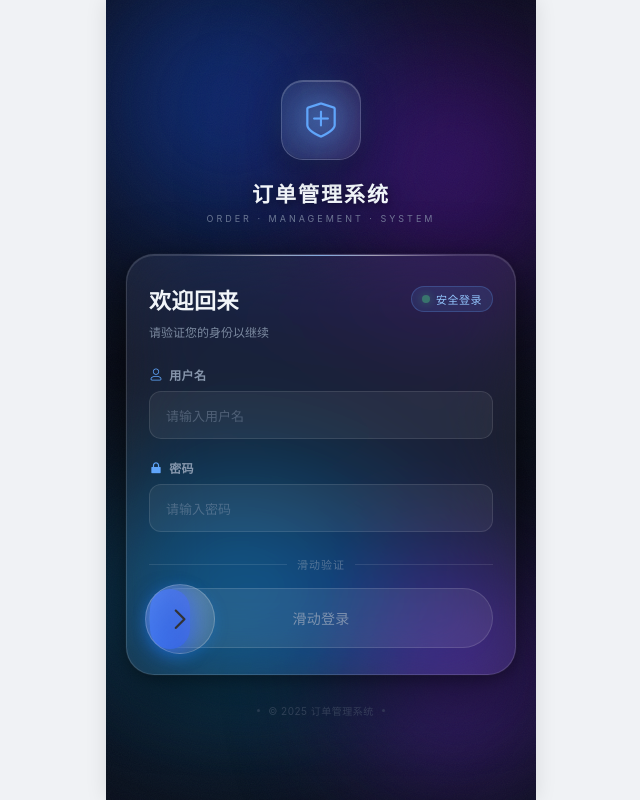
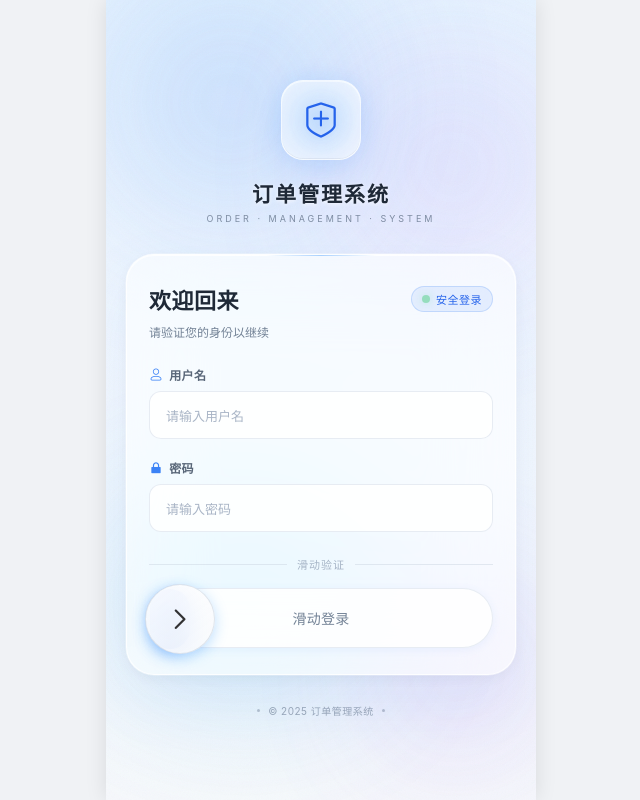
Before and after one commit to lvyuanx/all_system_mobile, a Vue app: page /login in a window 1280 px wide. Shown: the whole page, without its empty margins (319-959 px from the left). Built offline with nearby package versions, Linux system fonts and the light colour scheme.

Commit message:
feat: 添加用户认证与请求封装功能

```diff
--- a/package.json
+++ b/package.json
@@ -13,7 +13,9 @@
     "format": "prettier --write --experimental-cli src/"
   },
   "dependencies": {
+    "axios": "^1.13.6",
     "pinia": "^3.0.4",
+    "pinia-plugin-persistedstate": "^4.7.1",
     "vant": "^4.9.22",
     "vue": "^3.5.30",
     "vue-router": "^5.0.3"
--- a/src/main.js
+++ b/src/main.js
@@ -1,5 +1,6 @@
 import { createApp } from 'vue'
 import { createPinia } from 'pinia'
+import piniaPluginPersistedstate from 'pinia-plugin-persistedstate'
 
 import App from './App.vue'
 import router from './router'
@@ -11,6 +12,7 @@ const app = createApp(App)
 
 // 创建 Pinia 状态管理
 const pinia = createPinia()
+pinia.use(piniaPluginPersistedstate)
 
 // 注册插件
 app.use(pinia)
--- a/src/router/index.js
+++ b/src/router/index.js
@@ -1,4 +1,5 @@
 import { createRouter, createWebHistory } from 'vue-router'
+import { useUserStore } from '@/stores/user'
 
 const titleMap = {
   home: '首页',
@@ -10,6 +11,9 @@ const titleMap = {
 }
 
 const tabbarRouteNames = new Set(['home', 'category', 'profile'])
+
+// 不需要登录即可访问的页面
+const publicRoutes = new Set(['login'])
 
 const toKebabCase = (value) => {
   return value
@@ -89,9 +93,33 @@ const router = createRouter({
 })
 
 router.beforeEach((to, _from, next) => {
+  // 设置页面标题
   if (to.meta.title) {
     document.title = to.meta.title
   }
+
+  // 获取用户状态
+  const userStore = useUserStore()
+
+  // 检查是否需要登录
+  const routeKey = to.meta.routeKey
+  const isPublicRoute = publicRoutes.has(routeKey)
+
+  // 如果未登录且访问非公开页面，重定向到登录页
+  if (!userStore.isLoggedIn && !isPublicRoute) {
+    next({
+      path: '/login',
+      query: { redirect: to.fullPath },
+    })
+    return
+  }
+
+  // 如果已登录且访问登录页，重定向到首页
+  if (userStore.isLoggedIn && routeKey === 'login') {
+    next('/home')
+    return
+  }
+
   next()
 })
 
--- /dev/null
+++ b/src/stores/user.js
@@ -0,0 +1,61 @@
+import { defineStore } from 'pinia'
+import { ref, computed } from 'vue'
+
+export const useUserStore = defineStore(
+  'user',
+  () => {
+    // 用户登录状态
+    const isLogin = ref(false)
+
+    // 用户信息
+    const userInfo = ref({
+      username: '',
+      nickname: '',
+      avatar: '',
+    })
+
+    // 是否已登录
+    const isLoggedIn = computed(() => isLogin.value)
+
+    // 登录
+    const login = (userData = {}) => {
+      isLogin.value = true
+      userInfo.value = {
+        username: userData.username || '',
+        nickname: userData.nickname || userData.username || '',
+        avatar: userData.avatar || '',
+      }
+    }
+
+    // 登出（只清除状态，路由跳转由调用方处理）
+    const logout = () => {
+      isLogin.value = false
+      userInfo.value = {
+        username: '',
+        nickname: '',
+        avatar: '',
+      }
+    }
+
+    // 更新用户信息
+    const updateUserInfo = (userData) => {
+      userInfo.value = { ...userInfo.value, ...userData }
+    }
+
+    return {
+      isLogin,
+      isLoggedIn,
+      userInfo,
+      login,
+      logout,
+      updateUserInfo,
+    }
+  },
+  {
+    persist: {
+      key: 'user_state',
+      paths: ['isLogin', 'userInfo'],
+      storage: localStorage,
+    },
+  },
+)
--- a/src/views/home/index.vue
+++ b/src/views/home/index.vue
@@ -1,8 +1,11 @@
 <script setup>
-import { ref } from 'vue'
+import { ref, computed } from 'vue'
 import { useRouter } from 'vue-router'
+import { showConfirmDialog, showToast } from 'vant'
+import { useUserStore } from '@/stores/user'
 
 const router = useRouter()
+const userStore = useUserStore()
 
 const topActions = ref([
   { key: 'pending', icon: 'todo-list-o', text: '待处理订单', path: '/home/detail' },
@@ -22,18 +25,22 @@ const userTools = ref([
   { key: 'records', icon: 'clock-o', text: '操作记录', path: '/home/detail' },
 ])
 
+// 获取用户昵称
+const nickname = computed(() => userStore.userInfo.nickname || '用户')
+
 const goAction = (path) => {
   router.push(path)
 }
 
 const goLogout = () => {
-  vant.showConfirmDialog({
+  showConfirmDialog({
     title: '退出登录',
     message: '确认退出当前账号吗？',
   })
     .then(() => {
-      vant.showToast('已退出登录')
-      router.push('/profile')
+      userStore.logout()
+      showToast('已退出登录')
+      router.replace('/login')
     })
     .catch(() => { })
 }
@@ -68,7 +75,7 @@ const goLogout = () => {
 
     <section class="panel">
       <div class="panel-header">
-        <div class="username">吕元祥</div>
+        <div class="username">{{ nickname }}</div>
         <button class="logout-btn" @click="goLogout">
           <van-icon name="contact-o" />
           <span>退出登录</span>
--- a/src/views/login/index.vue
+++ b/src/views/login/index.vue
@@ -1,10 +1,13 @@
 <script setup>
 import { reactive, ref } from 'vue'
-import { useRouter } from 'vue-router'
+import { useRouter, useRoute } from 'vue-router'
 import { showToast } from 'vant'
+import { useUserStore } from '@/stores/user'
 import SlideToLogin from './components/SlideToLogin.vue'
 
 const router = useRouter()
+const route = useRoute()
+const userStore = useUserStore()
 const loading = ref(false)
 const slideLoginRef = ref(null)
 
@@ -32,8 +35,15 @@ const onLogin = async () => {
 
   try {
     await new Promise((resolve) => setTimeout(resolve, 500))
+    // 调用 store 的 login 方法
+    userStore.login({
+      username: form.username,
+      nickname: form.username,
+    })
     showToast('登录成功')
-    router.replace('/home')
+    // 跳转到原来要访问的页面，或首页
+    const redirect = route.query.redirect || '/home'
+    router.replace(redirect)
   } finally {
     loading.value = false
     resetSlider()
@@ -151,7 +161,7 @@ const onLogin = async () => {
   position: fixed;
   inset: 0;
   overflow: hidden;
-  background: #0a0e1a;
+  background: linear-gradient(180deg, #e8f4ff 0%, #f0f7ff 30%, #f7f9fc 100%);
   max-width: 430px;
   margin: 0 auto;
   left: 0;
@@ -186,7 +196,7 @@ const onLogin = async () => {
   height: 280px;
   top: -60px;
   left: -40px;
-  background: radial-gradient(circle, #1a4fd6 0%, #0d2b7a 60%, transparent 100%);
+  background: radial-gradient(circle, rgba(59, 130, 246, 0.4) 0%, rgba(96, 165, 250, 0.2) 60%, transparent 100%);
   animation: driftA 12s ease-in-out infinite;
 }
 
@@ -195,7 +205,7 @@ const onLogin = async () => {
   height: 240px;
   top: 30px;
   right: -50px;
-  background: radial-gradient(circle, #6d28d9 0%, #3b0764 60%, transparent 100%);
+  background: radial-gradient(circle, rgba(139, 92, 246, 0.35) 0%, rgba(167, 139, 250, 0.15) 60%, transparent 100%);
   animation: driftB 14s ease-in-out infinite 2s;
 }
 
@@ -204,7 +214,7 @@ const onLogin = async () => {
   height: 200px;
   bottom: 80px;
   left: -60px;
-  background: radial-gradient(circle, #0ea5e9 0%, #075985 60%, transparent 100%);
+  background: radial-gradient(circle, rgba(14, 165, 233, 0.35) 0%, rgba(56, 189, 248, 0.15) 60%, transparent 100%);
   animation: driftC 16s ease-in-out infinite 1s;
 }
 
@@ -213,7 +223,7 @@ const onLogin = async () => {
   height: 220px;
   bottom: 40px;
   right: -30px;
-  background: radial-gradient(circle, #7c3aed 0%, #4c1d95 60%, transparent 100%);
+  background: radial-gradient(circle, rgba(124, 58, 237, 0.3) 0%, rgba(139, 92, 246, 0.12) 60%, transparent 100%);
   animation: driftA 10s ease-in-out infinite reverse 3s;
 }
 
@@ -290,8 +300,8 @@ const onLogin = async () => {
   width: 80px;
   height: 80px;
   border-radius: 22px;
-  background: rgba(255, 255, 255, 0.08);
-  border: 1px solid rgba(255, 255, 255, 0.18);
+  background: rgba(255, 255, 255, 0.6);
+  border: 1px solid rgba(255, 255, 255, 0.8);
   backdrop-filter: blur(20px);
   -webkit-backdrop-filter: blur(20px);
   display: flex;
@@ -299,9 +309,9 @@ const onLogin = async () => {
   justify-content: center;
   margin-bottom: 18px;
   box-shadow:
-    0 8px 32px rgba(0, 0, 0, 0.4),
-    inset 0 1px 0 rgba(255, 255, 255, 0.2),
-    inset 0 -1px 0 rgba(0, 0, 0, 0.1);
+    0 8px 32px rgba(59, 130, 246, 0.15),
+    inset 0 1px 0 rgba(255, 255, 255, 0.8),
+    inset 0 -1px 0 rgba(0, 0, 0, 0.05);
 }
 
 .logo-glow {
@@ -320,24 +330,24 @@ const onLogin = async () => {
 
 .logo-icon {
   font-size: 40px;
-  color: #60a5fa;
+  color: #2563eb;
   position: relative;
   z-index: 1;
-  filter: drop-shadow(0 0 12px rgba(96, 165, 250, 0.8));
+  filter: drop-shadow(0 2px 8px rgba(37, 99, 235, 0.3));
 }
 
 .brand-title {
   font-size: 21px;
   font-weight: 700;
-  color: #f1f5f9;
+  color: #1f2937;
   letter-spacing: 2px;
-  text-shadow: 0 2px 12px rgba(0, 0, 0, 0.5);
+  text-shadow: 0 1px 4px rgba(255, 255, 255, 0.8);
 }
 
 .brand-en {
   margin-top: 5px;
   font-size: 9px;
-  color: rgba(148, 163, 184, 0.7);
+  color: rgba(100, 116, 139, 0.8);
   letter-spacing: 3px;
 }
 
@@ -350,15 +360,15 @@ const onLogin = async () => {
   max-width: 390px;
   padding: 28px 22px 26px;
   border-radius: 28px;
-  background: rgba(255, 255, 255, 0.07);
-  border: 1px solid rgba(255, 255, 255, 0.13);
-  backdrop-filter: blur(40px) saturate(160%);
-  -webkit-backdrop-filter: blur(40px) saturate(160%);
+  background: rgba(255, 255, 255, 0.6);
+  border: 1px solid rgba(255, 255, 255, 0.8);
+  backdrop-filter: blur(40px) saturate(180%);
+  -webkit-backdrop-filter: blur(40px) saturate(180%);
   box-shadow:
-    0 0 0 0.5px rgba(255, 255, 255, 0.05),
-    0 24px 64px rgba(0, 0, 0, 0.5),
-    0 4px 16px rgba(0, 0, 0, 0.3),
-    inset 0 1px 0 rgba(255, 255, 255, 0.12);
+    0 0 0 0.5px rgba(255, 255, 255, 0.5),
+    0 24px 64px rgba(59, 130, 246, 0.08),
+    0 4px 16px rgba(0, 0, 0, 0.05),
+    inset 0 1px 0 rgba(255, 255, 255, 0.8);
   animation: fadeSlideUp 0.7s cubic-bezier(0.22, 1, 0.36, 1) 0.1s both;
   overflow: hidden;
 }
@@ -404,10 +414,10 @@ const onLogin = async () => {
   gap: 6px;
   padding: 4px 10px;
   border-radius: 999px;
-  background: rgba(96, 165, 250, 0.12);
-  border: 1px solid rgba(96, 165, 250, 0.25);
+  background: rgba(59, 130, 246, 0.1);
+  border: 1px solid rgba(59, 130, 246, 0.2);
   font-size: 11px;
-  color: #93c5fd;
+  color: #2563eb;
   letter-spacing: 0.5px;
 }
 
@@ -415,8 +425,8 @@ const onLogin = async () => {
   width: 8px;
   height: 8px;
   border-radius: 50%;
-  background: #4ade80;
-  box-shadow: 0 0 8px rgba(74, 222, 128, 0.8);
+  background: #22c55e;
+  box-shadow: 0 0 8px rgba(34, 197, 94, 0.5);
   animation: blink 2s ease-in-out infinite;
 }
 
@@ -428,14 +438,14 @@ const onLogin = async () => {
 .card-title {
   font-size: 22px;
   font-weight: 700;
-  color: #f1f5f9;
+  color: #1f2937;
   letter-spacing: 0.5px;
 }
 
 .card-desc {
   margin-top: 4px;
   font-size: 12px;
-  color: rgba(148, 163, 184, 0.8);
+  color: rgba(100, 116, 139, 0.9);
 }
 
 /* =====================
@@ -459,13 +469,13 @@ const onLogin = async () => {
   gap: 6px;
   font-size: 12px;
   font-weight: 600;
-  color: rgba(148, 163, 184, 0.9);
+  color: rgba(71, 85, 105, 0.9);
   letter-spacing: 0.3px;
 }
 
 .field-label .van-icon {
   font-size: 14px;
-  color: #60a5fa;
+  color: #3b82f6;
 }
 
 .field-input-wrap {
@@ -479,25 +489,26 @@ const onLogin = async () => {
   border: none;
   outline: none;
   border-radius: 12px;
-  background: rgba(255, 255, 255, 0.06);
-  border: 1px solid rgba(255, 255, 255, 0.1);
+  background: rgba(255, 255, 255, 0.85);
+  border: 1px solid rgba(226, 232, 240, 0.8);
   font-size: 14px;
-  color: #f1f5f9;
+  color: #1f2937;
   transition: background 0.25s ease, border-color 0.25s ease, box-shadow 0.25s ease;
+  appearance: none;
   -webkit-appearance: none;
 }
 
 .field-input::placeholder {
-  color: rgba(148, 163, 184, 0.4);
+  color: rgba(148, 163, 184, 0.8);
   font-size: 13px;
 }
 
 .field-input:focus {
-  background: rgba(255, 255, 255, 0.1);
-  border-color: rgba(96, 165, 250, 0.5);
+  background: rgba(255, 255, 255, 1);
+  border-color: rgba(59, 130, 246, 0.5);
   box-shadow:
-    0 0 0 3px rgba(96, 165, 250, 0.1),
-    inset 0 1px 0 rgba(255, 255, 255, 0.08);
+    0 0 0 3px rgba(59, 130, 246, 0.1),
+    inset 0 1px 0 rgba(255, 255, 255, 1);
 }
 
 /* 底部动画线 */
@@ -531,12 +542,12 @@ const onLogin = async () => {
 .divider-line {
   flex: 1;
   height: 1px;
-  background: rgba(255, 255, 255, 0.1);
+  background: rgba(203, 213, 225, 0.5);
 }
 
 .divider-text {
   font-size: 11px;
-  color: rgba(148, 163, 184, 0.5);
+  color: rgba(148, 163, 184, 0.8);
   letter-spacing: 1px;
   white-space: nowrap;
 }
@@ -563,7 +574,7 @@ const onLogin = async () => {
   gap: 8px;
   margin-top: 28px;
   font-size: 10px;
-  color: rgba(100, 116, 139, 0.5);
+  color: rgba(100, 116, 139, 0.6);
   letter-spacing: 0.5px;
 }
 
@@ -575,25 +586,25 @@ const onLogin = async () => {
 }
 
 /* =====================
-   SlideToLogin 深色适配
+   SlideToLogin 浅色适配
    ===================== */
 :deep(.slide-login-box) {
-  background: rgba(255, 255, 255, 0.08) !important;
-  border: 1px solid rgba(255, 255, 255, 0.12) !important;
-  box-shadow: none !important;
+  background: rgba(255, 255, 255, 0.85) !important;
+  border: 1px solid rgba(226, 232, 240, 0.8) !important;
+  box-shadow: 0 2px 8px rgba(59, 130, 246, 0.08) !important;
 }
 
 :deep(.slide-login-box::after) {
   background: linear-gradient(
     90deg,
-    rgba(255, 255, 255, 0),
-    rgba(255, 255, 255, 0.12),
-    rgba(255, 255, 255, 0)
+    rgba(226, 232, 240, 0),
+    rgba(226, 232, 240, 0.5),
+    rgba(226, 232, 240, 0)
   ) !important;
 }
 
 :deep(.txt) {
-  color: rgba(148, 163, 184, 0.8) !important;
+  color: rgba(100, 116, 139, 0.9) !important;
   font-weight: 500 !important;
 }
 
@@ -602,23 +613,23 @@ const onLogin = async () => {
 }
 
 :deep(.bg-color) {
-  background: linear-gradient(90deg, #2563eb 0%, #1d4ed8 100%) !important;
-  box-shadow: 0 4px 20px rgba(37, 99, 235, 0.5) !important;
+  background: linear-gradient(90deg, #3b82f6 0%, #2563eb 100%) !important;
+  box-shadow: 0 4px 16px rgba(59, 130, 246, 0.35) !important;
 }
 
 :deep(.slider) {
-  background: linear-gradient(145deg, rgba(255,255,255,0.18) 0%, rgba(255,255,255,0.06) 100%) !important;
-  border: 1px solid rgba(255, 255, 255, 0.2) !important;
+  background: linear-gradient(145deg, rgba(255,255,255,0.95) 0%, rgba(248,250,252,0.9) 100%) !important;
+  border: 1px solid rgba(203, 213, 225, 0.6) !important;
   backdrop-filter: blur(12px) !important;
   -webkit-backdrop-filter: blur(12px) !important;
-  color: #93c5fd !important;
+  color: #3b82f6 !important;
 }
 
 :deep(.slider.success) {
-  color: #4ade80 !important;
-  background: linear-gradient(145deg, rgba(74,222,128,0.15) 0%, rgba(34,197,94,0.08) 100%) !important;
-  border-color: rgba(74, 222, 128, 0.3) !important;
-  box-shadow: 0 8px 24px rgba(74, 222, 128, 0.3) !important;
+  color: #22c55e !important;
+  background: linear-gradient(145deg, rgba(34,197,94,0.1) 0%, rgba(22,163,74,0.05) 100%) !important;
+  border-color: rgba(34, 197, 94, 0.3) !important;
+  box-shadow: 0 4px 16px rgba(34, 197, 94, 0.2) !important;
 }
 
 
```
Also changed, not shown: src/api/index.js (added, +21 -0 lines), src/utils/request.js (added, +195 -0 lines), 1 other file (tests, documents, lock files or other folders).
